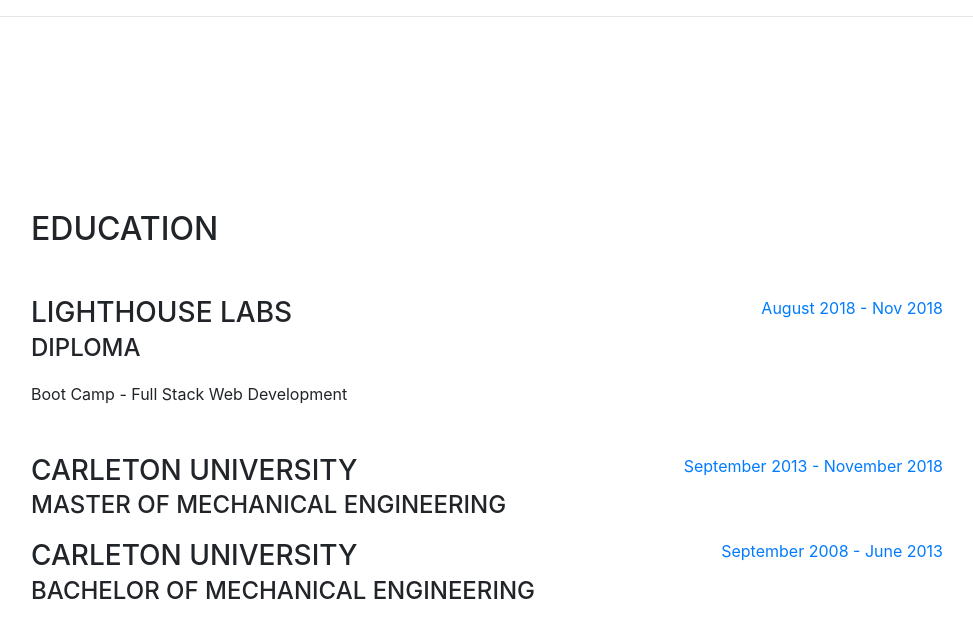
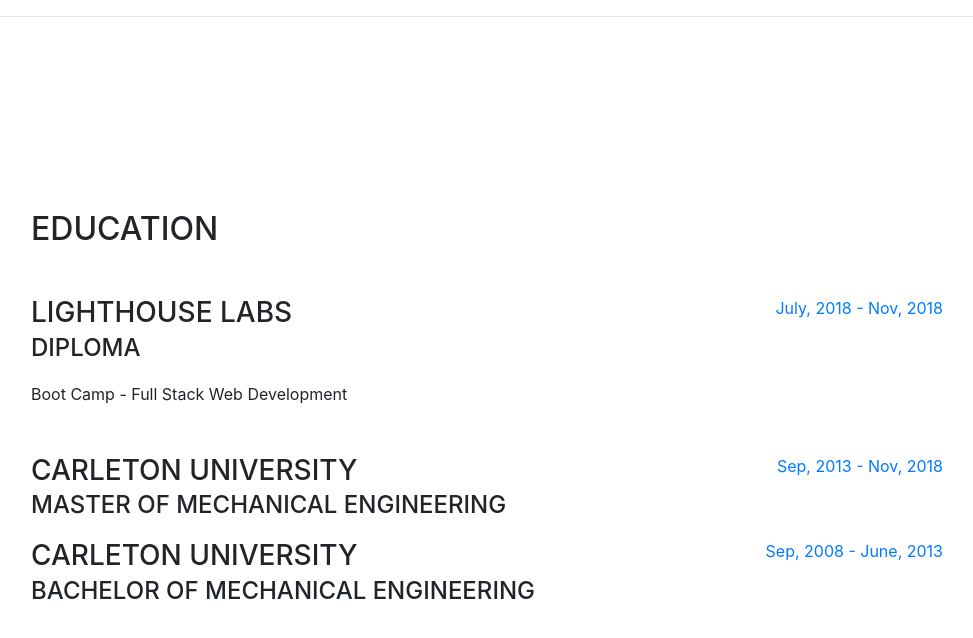
Before and after one commit to donny1103/donny1103.github.io, a website with bundled scripts: page index.html in a window 1280 px wide. Shown: the part 2813-3451 px from the top of the page, without its empty margins (289-1262 px from the left). Built offline with nearby package versions, Linux system fonts and the light colour scheme; files whose address does not match are found by name; a web font is replaced by a local one.

Commit message:
updated profile

```diff
--- a/index.html
+++ b/index.html
@@ -226,7 +226,7 @@
               <div>Boot Camp - Full Stack Web Development </div>
             </div>
             <div class="resume-date text-md-right">
-              <span class="text-primary">August 2018 - Nov 2018</span>
+              <span class="text-primary">July, 2018 - Nov, 2018</span>
             </div>
           </div>
 
@@ -236,7 +236,7 @@
               <div class="subheading mb-3">Master of Mechanical Engineering</div>
             </div>
             <div class="resume-date text-md-right">
-              <span class="text-primary">September 2013 - November 2018</span>
+              <span class="text-primary">Sep, 2013 - Nov, 2018</span>
             </div>
           </div>
 
@@ -246,7 +246,7 @@
               <div class="subheading mb-3">Bachelor of Mechanical Engineering</div>
             </div>
             <div class="resume-date text-md-right">
-              <span class="text-primary">September 2008 - June 2013</span>
+              <span class="text-primary">Sep, 2008 - June, 2013</span>
             </div>
           </div>
 
```
